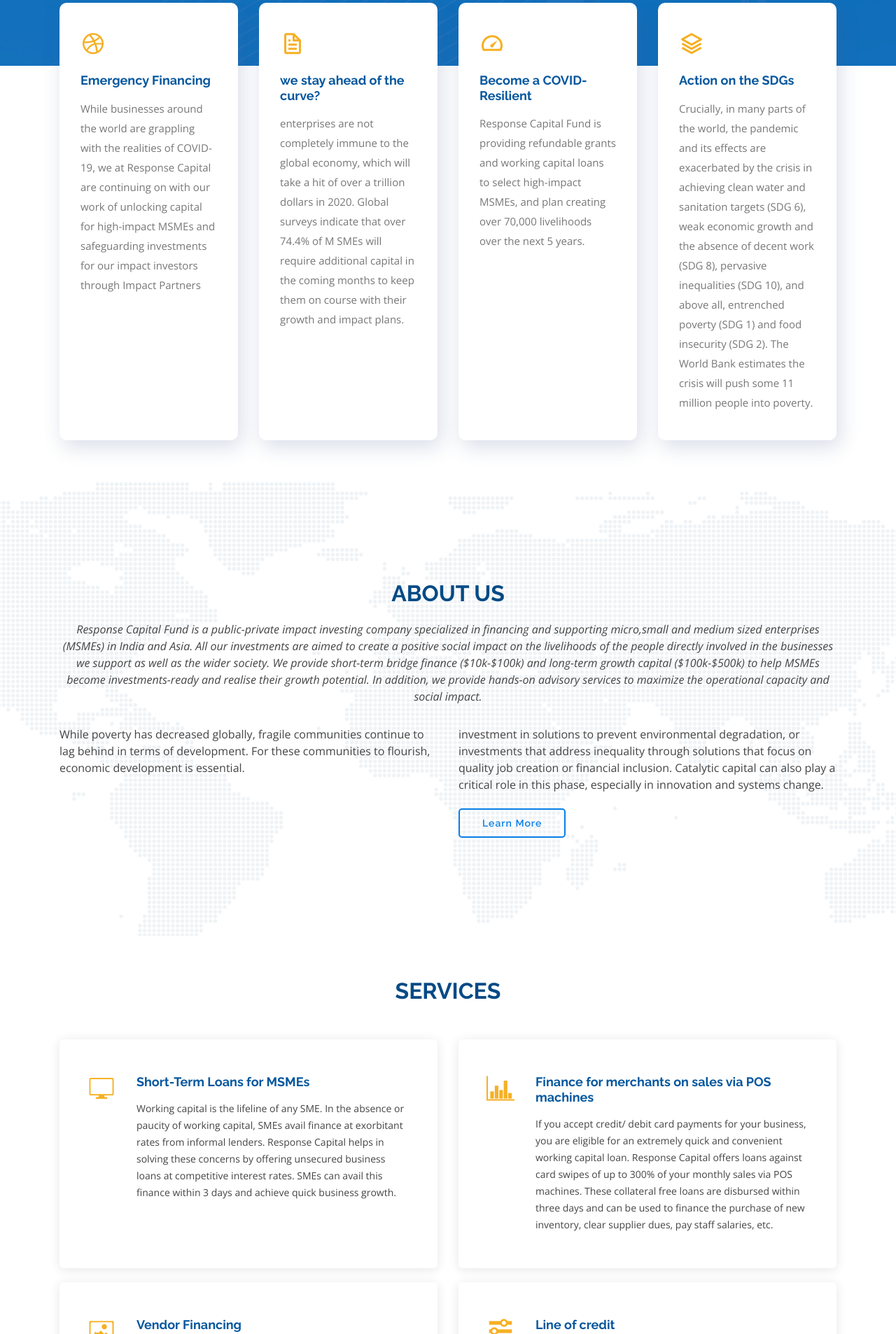
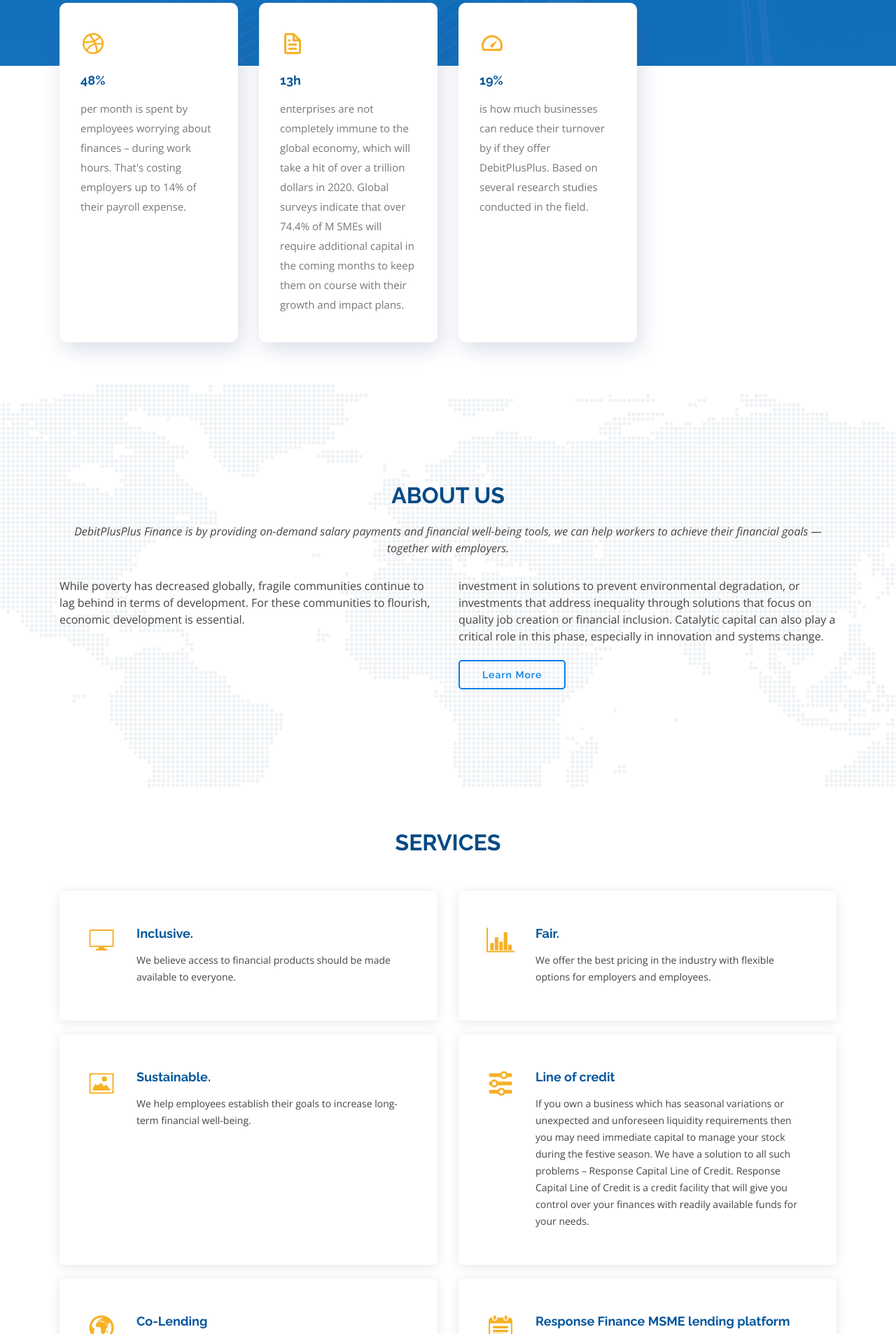
Before and after one commit to DebitPlusPlus/debitplusplus.github.io, a plain HTML site: page index.html in a window 1280 px wide. Shown: the part 546-2452 px from the top of the page at 70% size. Drawn offline with nearby package versions, Linux system fonts and the light colour scheme.

Commit message:
@debitplusplus

```diff
--- a/index.html
+++ b/index.html
@@ -129,15 +129,16 @@
           <div class="col-md-6 col-lg-3 d-flex align-items-stretch mb-5 mb-lg-0" data-aos="fade-up">
             <div class="icon-box">
               <div class="icon"><i class="bx bxl-dribbble"></i></div>
-              <h4 class="title"><a href="">Emergency Financing</a></h4>
-              <p class="description">While businesses around the world are grappling with the realities of COVID-19, we at Response Capital are continuing on with our work of unlocking capital for high-impact MSMEs and safeguarding investments for our impact investors through Impact Partners</p>
+              <h4 class="title"><a href="">48%</a></h4>
+              <p class="description">per month is spent by employees worrying about finances – during work hours.
+That's costing employers up to 14% of their payroll expense.</p>
             </div>
           </div>
 
           <div class="col-md-6 col-lg-3 d-flex align-items-stretch mb-5 mb-lg-0" data-aos="fade-up" data-aos-delay="100">
             <div class="icon-box">
               <div class="icon"><i class="bx bx-file"></i></div>
-              <h4 class="title"><a href="">we stay ahead of the curve?</a></h4>
+              <h4 class="title"><a href="">13h</a></h4>
               <p class="description">enterprises are not completely immune to the global economy, which will take a hit of over a trillion dollars in 2020. Global surveys indicate that over 74.4% of M						SMEs will require additional capital in the coming months to keep them on course with their growth and impact plans.</p>
             </div>
           </div>
@@ -145,18 +146,10 @@
           <div class="col-md-6 col-lg-3 d-flex align-items-stretch mb-5 mb-lg-0" data-aos="fade-up" data-aos-delay="200">
             <div class="icon-box">
               <div class="icon"><i class="bx bx-tachometer"></i></div>
-              <h4 class="title"><a href="">Become a COVID-Resilient</a></h4>
-              <p class="description">Response Capital Fund is providing refundable grants and working capital loans to select high-impact MSMEs, and plan creating over 70,000 livelihoods over the next 5 years.</p>
+              <h4 class="title"><a href="">19%</a></h4>
+              <p class="description">is how much businesses can reduce their turnover by if they offer DebitPlusPlus.
+Based on several research studies conducted in the field.</p>
             </div>
-          </div>
-
-          <div class="col-md-6 col-lg-3 d-flex align-items-stretch mb-5 mb-lg-0" data-aos="fade-up" data-aos-delay="300">
-            <div class="icon-box">
-              <div class="icon"><i class="bx bx-layer"></i></div>
-              <h4 class="title"><a href="">Action on the SDGs</a></h4>
-              <p class="description">Crucially, in many parts of the world, the pandemic and its effects are exacerbated by the crisis in achieving clean water and sanitation targets (SDG 6), weak economic growth and the absence of decent work (SDG 8), pervasive inequalities (SDG 10), and above all, entrenched poverty (SDG 1) and food insecurity (SDG 2). The World Bank estimates the crisis will push some 11 million people into poverty.</p>
-            </div>
-          </div>
 
         </div>
 
@@ -169,7 +162,7 @@
 
         <div class="section-title">
           <h2>About Us</h2>
-          <p>Response Capital Fund is a public-private impact investing company specialized in financing and supporting micro,small and medium sized enterprises (MSMEs) in India and Asia. All our investments are aimed to create a positive social impact on the livelihoods of the people directly involved in the businesses we support as well as the wider society. We provide short-term bridge finance ($10k-$100k) and long-term growth capital ($100k-$500k) to help MSMEs become investments-ready and realise their growth potential. In addition, we provide hands-on advisory services to maximize the operational capacity and social impact.</p>
+          <p>DebitPlusPlus Finance is by providing on-demand salary payments and financial well-being tools, we can help  workers to achieve their financial goals —together with employers.</p>
         </div>
 
         <div class="row content">
@@ -208,24 +201,22 @@
           <div class="col-md-6 d-flex align-items-stretch" data-aos="fade-up" data-aos-delay="100">
             <div class="icon-box">
               <i class="icofont-computer"></i>
-              <h4><a href="#">Short-Term Loans for MSMEs</a></h4>
-              <p>Working capital is the lifeline of any SME. In the absence or paucity of working capital, SMEs avail finance at exorbitant rates from informal lenders. Response Capital helps in solving these concerns by offering unsecured business loans at competitive interest rates. SMEs can avail this finance within 3 days and achieve quick business growth.</p>
+              <h4><a href="#">Inclusive. </a></h4>
+              <p>We believe access to financial products should be made available to everyone.</p>
             </div>
           </div>
           <div class="col-md-6 d-flex align-items-stretch mt-4 mt-md-0" data-aos="fade-up" data-aos-delay="200">
             <div class="icon-box">
               <i class="icofont-chart-bar-graph"></i>
-              <h4><a href="#">Finance for merchants on sales via POS machines</a></h4>
-              <p>If you accept credit/ debit card payments for your business, you are eligible for an extremely quick and convenient working capital loan. Response Capital offers loans against card swipes of up to 300% of your monthly sales via POS machines. These collateral free loans are disbursed within three days and can be used to finance the purchase of new inventory, clear supplier dues, pay staff salaries, etc.</p>
+              <h4><a href="#">Fair.</a></h4>
+              <p>We offer the best pricing in the industry with flexible options for employers and employees.</p>
             </div>
           </div>
           <div class="col-md-6 d-flex align-items-stretch mt-4 mt-md-0" data-aos="fade-up" data-aos-delay="300">
             <div class="icon-box">
               <i class="icofont-image"></i>
-              <h4><a href="#">Vendor Financing </a></h4>
-              <p>If you are a supplier or a vendor to a large corporate and you regularly raise invoices against your partners who typically take a long time to settle your outstanding dues then vendor financing is a perfect solution meant for your financial needs. In the meantime, you are unable to expand your inventory or procure new products since you are awaiting payment from the partner. This can halt or slow down your business expansion. Avoid all these concerns with our Response Capital Vendor Financing.
-
-We provide you quick and hassle-free loan against your valid invoices or purchase orders issued by any corporate to support your cash flows basis the invoices for which payments are pending.</p>
+              <h4><a href="#">Sustainable. </a></h4>
+              <p>We help employees establish their goals to increase long-term financial well-being.</p>
             </div>
           </div>
           <div class="col-md-6 d-flex align-items-stretch mt-4 mt-md-0" data-aos="fade-up" data-aos-delay="400">
```
